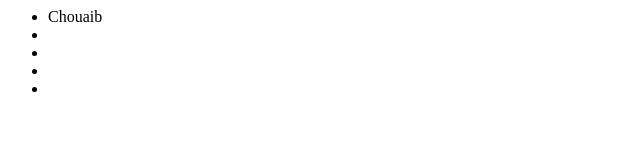
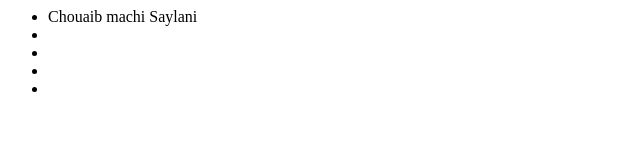
Before and after one commit to Hendriix/GitHubTest, a plain HTML site: page index.html in a window 1280 px wide. Shown: the whole page, without its empty margins (0-640 px from the left). Drawn offline with Linux system fonts and the light colour scheme.

Commit message:
changes on noun

```diff
--- a/index.html
+++ b/index.html
@@ -3,7 +3,7 @@
 	<body>
 		<div>
 			<ul>
-				<li>Chouaib</li>
+				<li>Chouaib machi Saylani</li>
 				<li></li>
 				<li></li>
 				<li></li>
```
